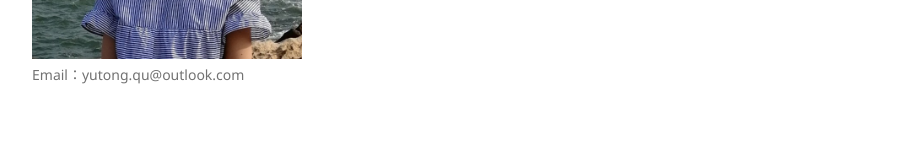
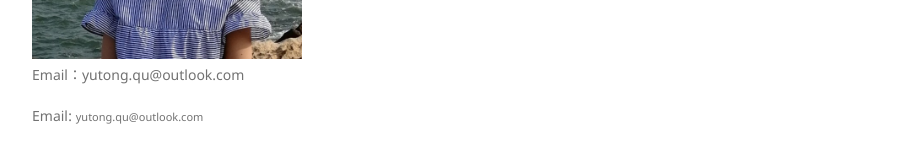
Before and after one commit to yutongqu/yutongqu.github.io, a Jekyll site: the page built from index.md, in a window 1280 px wide. Shown: the part 320-483 px from the top of the page, without its empty margins (178-1089 px from the left). Built offline with Jekyll 4.4.1, drawn with Linux system fonts in a browser that asks for light colours; our own code applies the rules of GitHub Pages for plain Markdown files.

Commit message:
Update default.html

```diff
--- a/_layouts/default.html
+++ b/_layouts/default.html
@@ -22,6 +22,11 @@
         {% endif %}
 
         <p>{{ site.description | default: site.github.project_tagline }}</p>
+
+        {% if site.email %}
+        <p class="view">Email: <small>{{ site.email }}</small></p>
+        {% endif %}
+
 
         {% if site.github.is_project_page %}
         <p class="view"><a href="{{ site.github.repository_url }}">View the Project on GitHub <small>{{ site.github.repository_nwo }}</small></a></p>
```
